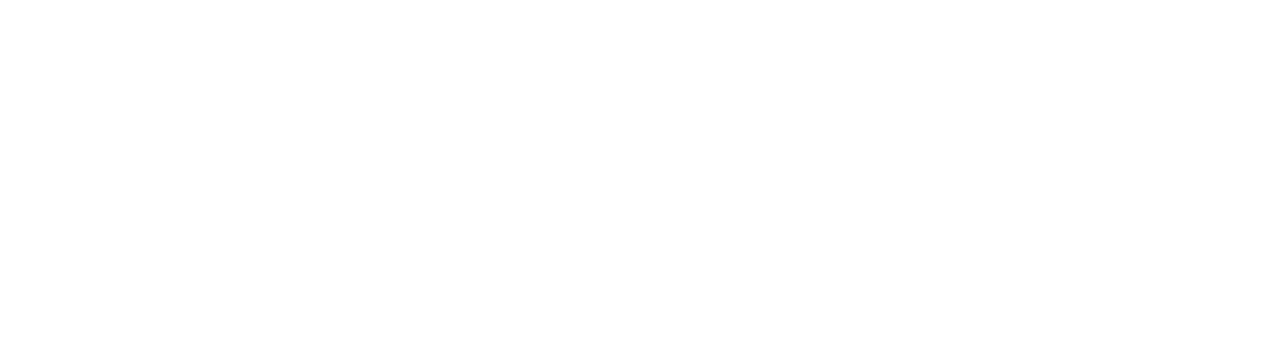
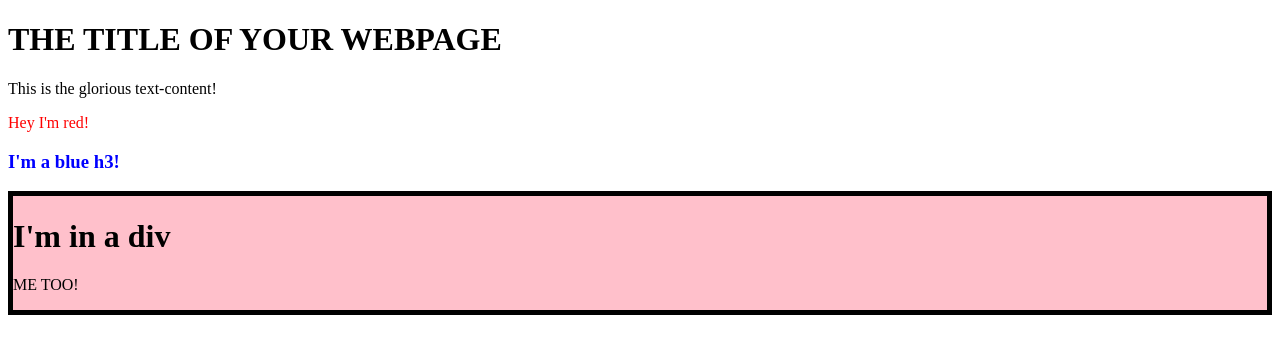
Before and after one commit to hildebrandtchandler/odin_project_journey, a plain HTML site: page javascript.html in a window 1280 px wide. Drawn offline with Linux system fonts and the light colour scheme.

Commit message:
Foundations DOM manipulation and events exercise

```diff
--- a/javascript.html
+++ b/javascript.html
@@ -225,5 +225,11 @@
         }
     </script>
     -->
+    <!-- Foundations DOM manipulation and events-->
+    <h1>
+        THE TITLE OF YOUR WEBPAGE
+    </h1>
+    <div id="container"></div>
+    <script src="javascript.js"></script>
 </body>
 </html>
--- /dev/null
+++ b/javascript.js
@@ -0,0 +1,36 @@
+// Foundations DOM manipulation and events
+const container = document.querySelector('#container');
+
+const content = document.createElement('div');
+content.classList.add('content');
+content.textContent = 'This is the glorious text-content!';
+container.appendChild(content);
+
+const paragraph = document.createElement('p');
+paragraph.classList.add('paragraph');
+paragraph.textContent = 'Hey I\'m red!';
+paragraph.style.color = 'red';
+container.appendChild(paragraph);
+
+const header3 = document.createElement('h3');
+header3.classList.add('header3');
+header3.textContent = 'I\'m a blue h3!';
+header3.style.color = 'blue';
+container.appendChild(header3);
+
+const secondDiv = document.createElement('div');
+secondDiv.classList.add('secondDiv');
+secondDiv.style.border = '5px solid black';
+secondDiv.style.backgroundColor = 'pink';
+
+const secondh1 = document.createElement('h1');
+secondh1.classList.add('secondh1');
+secondh1.textContent = 'I\'m in a div';
+secondDiv.appendChild(secondh1);
+
+const secondParagraph = document.createElement('p');
+secondParagraph.classList.add('secondParagraph');
+secondParagraph.textContent = 'ME TOO!';
+secondDiv.appendChild(secondParagraph);
+
+container.appendChild(secondDiv);
```
